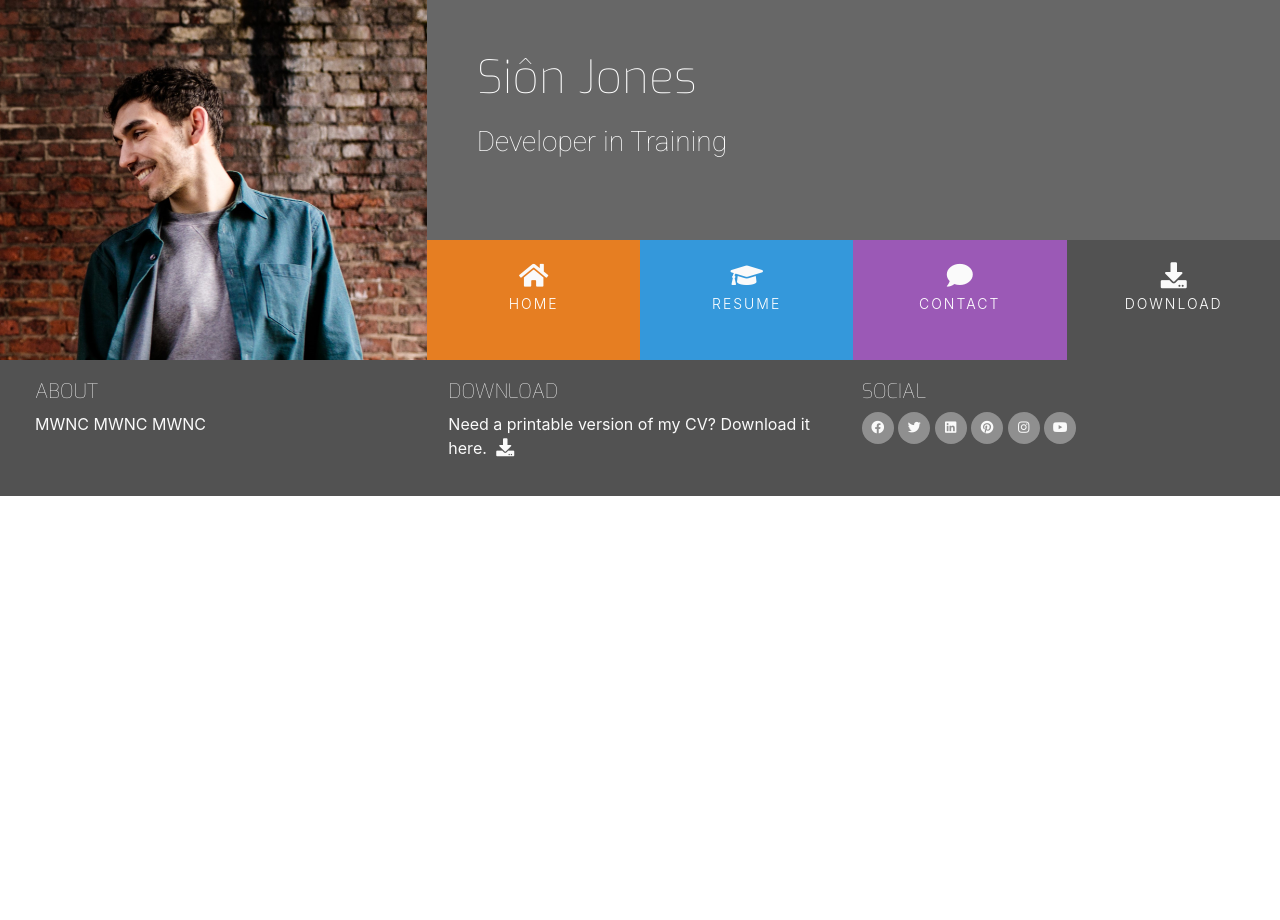
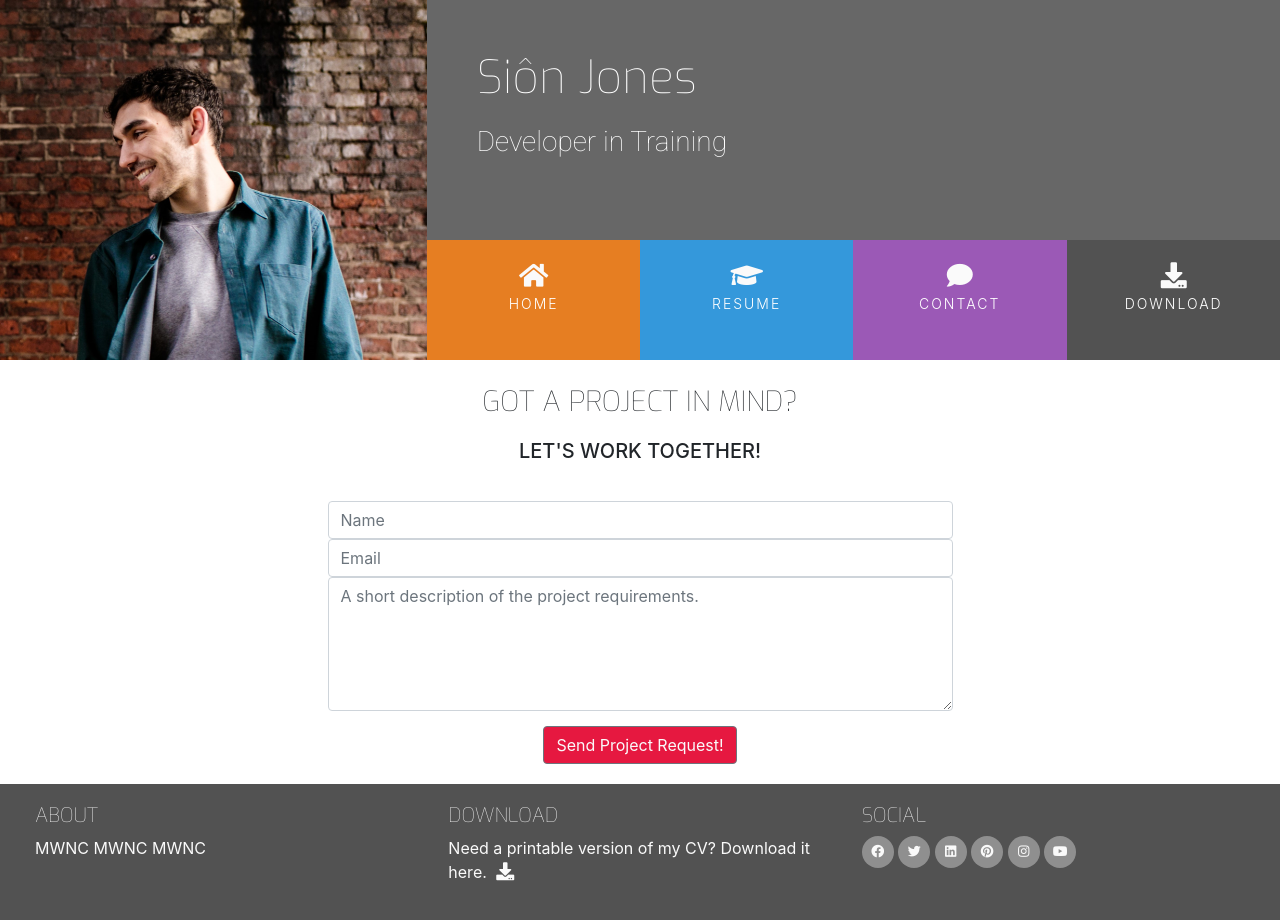
Before and after one commit to sniclasj/sj-resume, a plain HTML site: page contact.html in a window 1280 px wide. Before the commit the page ends 800 px from the top, so only its background shows below. Drawn offline with nearby package versions, Linux system fonts and the light colour scheme.

Commit message:
finalised html, css and added CV

```diff
--- a/assets/css/style.css
+++ b/assets/css/style.css
@@ -16,6 +16,10 @@
 
 .bg-color-work-history {
     background-color: #9b59b6;
+}
+
+.bg-color-contact {
+    background-color: #ffffff;
 }
 
 .ui-menu-color-home {
@@ -326,3 +330,34 @@
 .history-items {
     margin-bottom: 30px;
 }
+
+/*-------------------Contact Form */
+.contact-heading {
+    font-family: "Exo", sans-serif;
+    font-weight: 300;
+    margin-top: 25px;
+    margin-bottom: 20px;
+}
+
+.center-form {
+    padding-top: 10px;
+    margin: 0 auto;
+    max-width: 70%;
+}
+
+button[type="submit"] {
+    margin-top: 15px;
+    margin-bottom: 20px;
+    color: #fafafa;
+    background-color: #e61840;
+}
+
+/*-------------------Media Queries */
+@media(min-width: 992px){
+    .center-form{
+        padding-top: 30px;
+        min-height: 240px;
+        margin: 0 auto;
+        max-width: 50%;
+    }
+}
--- a/contact.html
+++ b/contact.html
@@ -28,16 +28,16 @@
                     <div class="col">
                         <ul id="nav" class="list-inline menucontainer">
                             <li class="col-6 col-sm-3 ui-menu-color-home list-inline-item menuitem">
-                                <a href="#" class="hvr-sweep-to-bottom"><i class="fa fa-home" aria-hidden="true"></i><span>Home</span></a>
+                                <a href="index.html" class="hvr-sweep-to-bottom"><i class="fa fa-home" aria-hidden="true"></i><span>Home</span></a>
                             </li>
                             <li class="col-6 col-sm-3 ui-menu-color-resume list-inline-item menuitem">
-                                <a href="#" class="hvr-sweep-to-bottom"><i class="fa fa-graduation-cap" aria-hidden="true"></i><span>Resume</span></a>
+                                <a href="resume.html" class="hvr-sweep-to-bottom"><i class="fa fa-graduation-cap" aria-hidden="true"></i><span>Resume</span></a>
                             </li>
                             <li class="col-6 col-sm-3 ui-menu-color-contact list-inline-item menuitem">
-                                <a href="#" class="hvr-sweep-to-bottom"><i class="fa fa-comment" aria-hidden="true"></i><span>Contact</span></a>
+                                <a href="contact.html" class="hvr-sweep-to-bottom"><i class="fa fa-comment" aria-hidden="true"></i><span>Contact</span></a>
                             </li>
                             <li class="col-6 col-sm-3 ui-menu-color-download list-inline-item menuitem">
-                                <a href="#" class="hvr-sweep-to-bottom"><i class="fa fa-download" aria-hidden="true"></i><span>Download</span></a>
+                                <a href="/assets/CV/Sion Jones - Curriculum Vitae.pdf" target="_blank" class="hvr-sweep-to-bottom"><i class="fa fa-download" aria-hidden="true"></i><span>Download</span></a>
                             </li>
                         </ul>
                     </div>
@@ -47,8 +47,26 @@
         </div>
 
     </header>
-    <section>
+    <section class="container-fluid">
+        <div class="row bg-color-contact">
+            <div class="col">
+                <h3 class="contact-heading uppercase text-center">Got a project in mind?</h3>
+                <h5 class="uppercase text-center">Let's work together!</h5>
 
+                <div class="center-form">
+                    <form>
+                        <input type="text" name="name" id="fullname" class="form-control" placeholder ="Name" required/>
+                        <input type="email" name="email" id="emailaddress" class="form-control" placeholder ="Email" required/>
+                        <textarea rows="5" name="projectsummary" id="projectsummary" class="form-control" placeholder ="A short description of the project requirements." required></textarea>
+                        <div class="form-row text-center">
+                            <div class="col">
+                                <button type="submit" class="btn btn-secondary">Send Project Request!</button>
+                            </div>
+                        </div>
+                    </form>
+                </div>
+            </div>
+        </div>
     </section>
     <footer class="container-fluid">
         <div class="row" id="footer-details">
@@ -81,7 +99,7 @@
                         </a>
                     </li>
                     <li class="list-inline-item">
-                        <a href="#" target="_blank">
+                        <a href="assets/CV/Sion Jones - Curriculum Vitae.pdf" target="_blank">
                             <i class="fab fa-linkedin" aria-hidden="true"></i>
                             <span class="sr-only">LinkedIn link.</span>
                         </a>
```
Also changed, not shown: index.html (+5 -5 lines), resume.html (+5 -5 lines), 1 other file.
